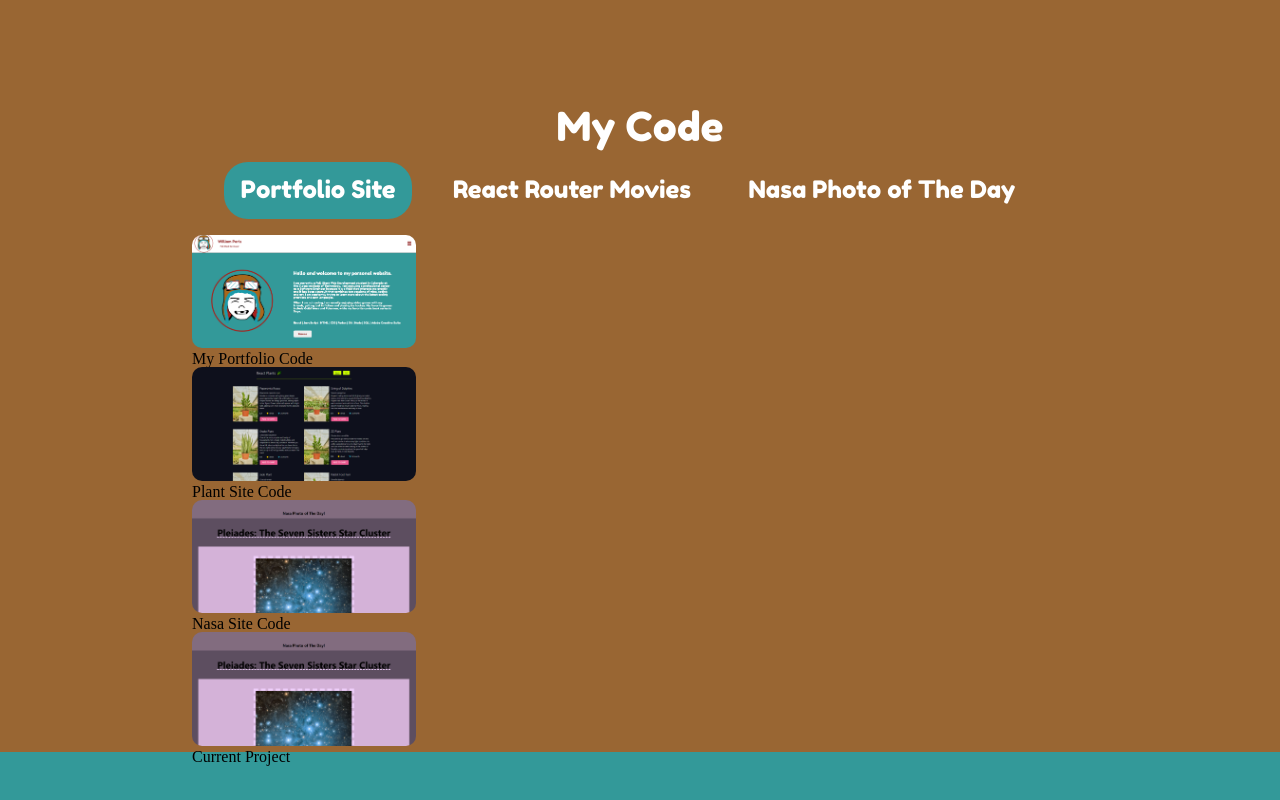
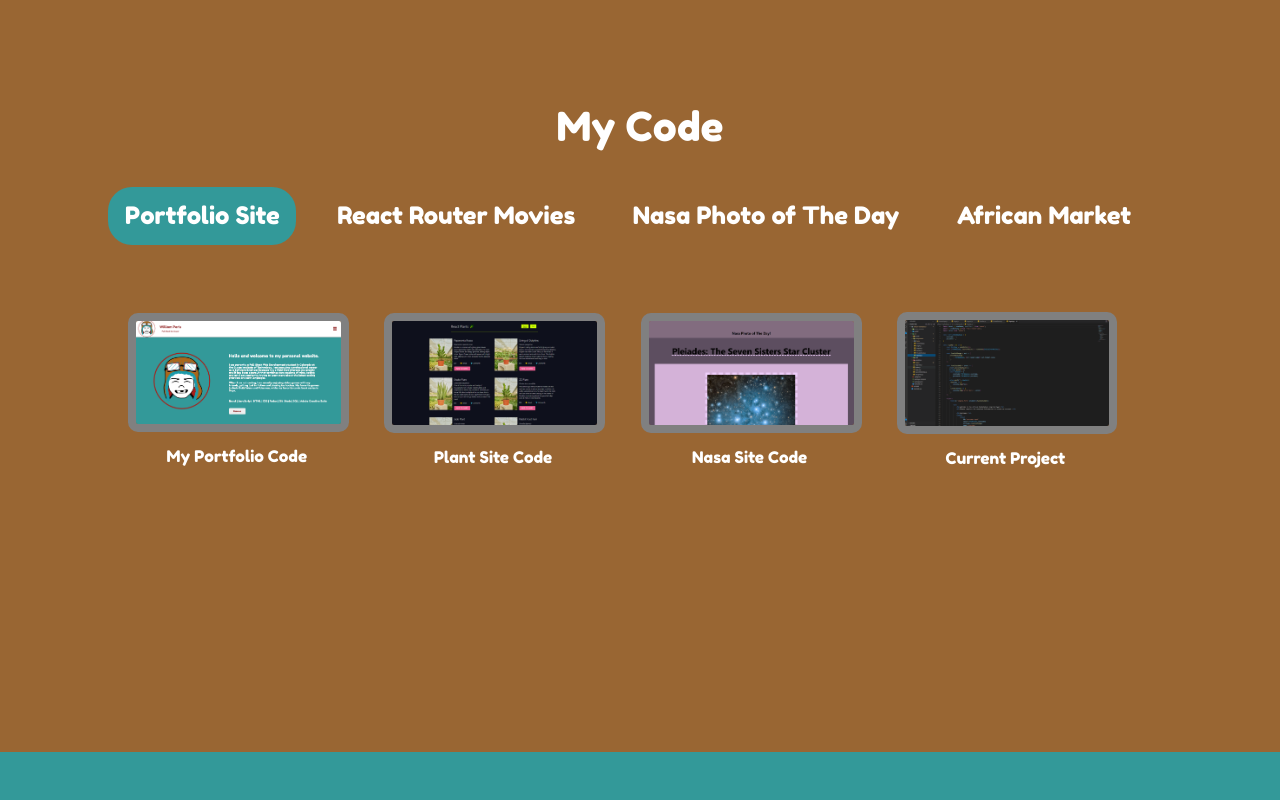
Before and after one commit to jadeli1720/netflify-test-site, a React (Create React App) app in the folder my-portfolio-site/: page / in a window 1280 px wide. Shown: the part 848-1648 px from the top of the page. Built offline with nearby package versions, Linux system fonts and the light colour scheme.

Commit message:
photos sized and titled

```diff
--- a/my-portfolio-site/src/components/codePortfolio/codePortfolio.js
+++ b/my-portfolio-site/src/components/codePortfolio/codePortfolio.js
@@ -9,16 +9,23 @@ export default function codePortfolio() {
                     <li className='active'>Portfolio Site</li>
                     <li>React Router Movies</li>
                     <li>Nasa Photo of The Day</li>
+                    <li>African Market</li>
                 </ul>
                 <div className="container">
                     <div className="item">
                     <img src="/images/PortfolioCapture.png" alt="Portfolio Page"/>
                     <h3>My Portfolio Code</h3>
+                    </div>
+                    <div className="item">
                     <img src="/images/PlantCapture.png" alt="Plant Page"/>
                     <h3>Plant Site Code</h3>
+                    </div>
+                    <div className="item">
                     <img src="/images/NasaCapture.png" alt="Nasa Page"/>
                     <h3>Nasa Site Code</h3>
-                    <img src="/images/NasaCapture.png" alt="African Market"/>
+                    </div>
+                    <div className="item">
+                    <img src="/images/CodeCapture.png" alt="African Market"/>
                     <h3>Current Project</h3>
                     </div>
                 </div>
--- a/my-portfolio-site/src/components/codePortfolio/codePortfolio.scss
+++ b/my-portfolio-site/src/components/codePortfolio/codePortfolio.scss
@@ -9,6 +9,7 @@
         font-family: 'Fredoka One', 'Arial Black';
         color: #fff;
         padding-top: 12%;
+        padding-bottom: 2%;
     }
 
     ul {
@@ -34,14 +35,26 @@
     }
 
     .container {
-        width: 70%;
+        width: 80%;
         display: flex;
         align-items: center;
         justify-content: center;
 
         img {
-            width: 25%;
+            margin-top: 20%;
+            width: 80%;
             border-radius: 10px;
+            border: solid .5em #808080;
+        }
+
+        h3 {
+            font-family: 'Fredoka One', 'Arial Black';
+            color:#fff;
+            display: flex;
+            justify-content: center;
+            align-items: center;
+            margin-right: 15%;
+            margin-top: 5%;
         }
     }
     }
```
Also changed, not shown: my-portfolio-site/public/images/CodeCapture.PNG (added).
